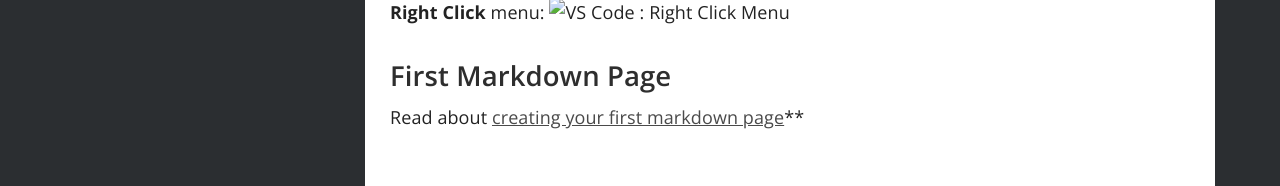
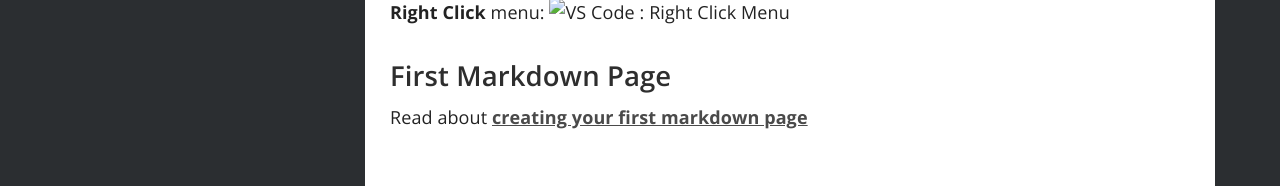
Before and after one commit to scotentSD/Tutorials, a Jekyll site: the page built from _docs/Content/VSCode.md, in a window 1280 px wide. Shown: the part 1916-2102 px from the top of the page. Built offline with Jekyll 4.4.1, drawn with Linux system fonts in a browser that asks for light colours.

```diff
--- a/_docs/Content/VSCode.md
+++ b/_docs/Content/VSCode.md
@@ -70,4 +70,4 @@ Once you have used a feature several times, it starts to appear in the **Right C
 
 
 ## First Markdown Page
-Read about [creating your first markdown page](https://scotentsd.github.io/tutorials/Content/markdownpage/)**
+Read about **[creating your first markdown page](https://scotentsd.github.io/tutorials/Content/MarkdownPage/)**
```
